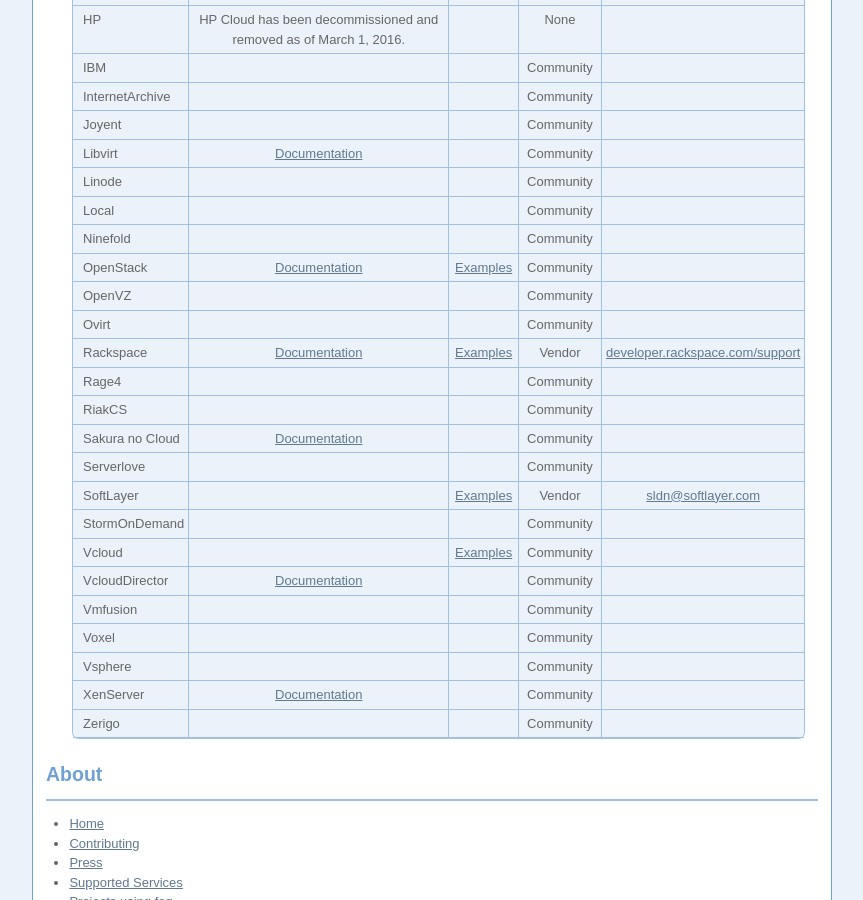
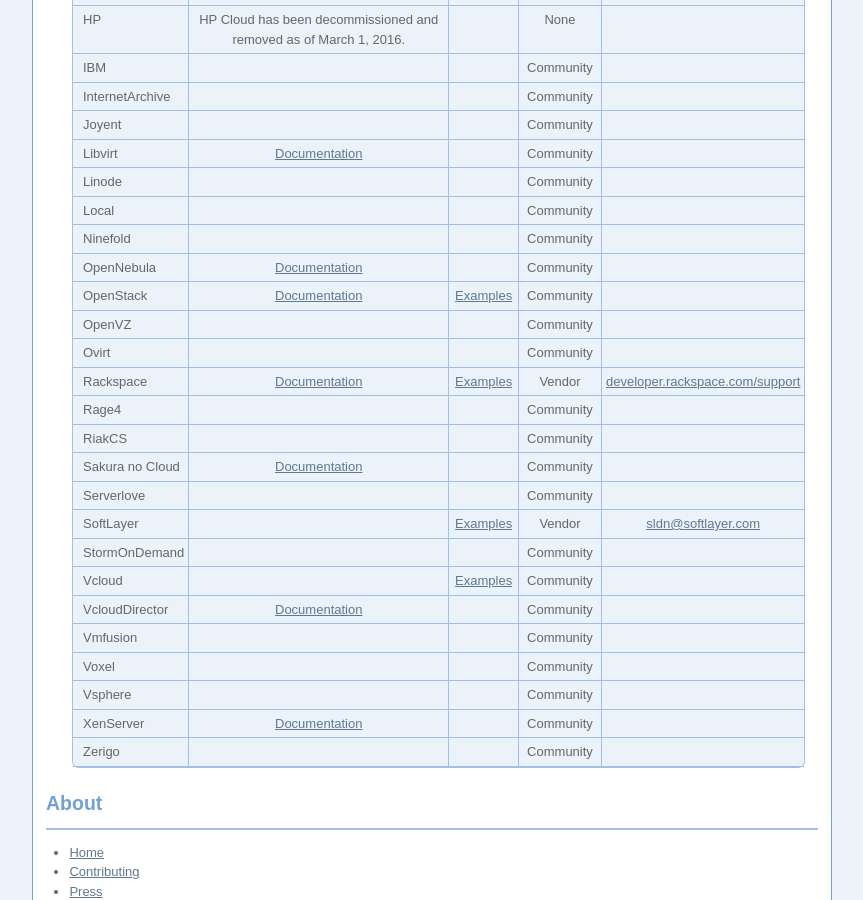
Before and after one commit to fog/fog.github.com, a Jekyll site: the page built from about/provider_documentation.markdown, in a window 1280 px wide and 900 px high, scrolled down 1027 px. Shown: the whole window, without its empty margins (208-1071 px from the left). Built offline with Jekyll 4.4.1, drawn with Linux system fonts in a browser that asks for light colours; nearby versions of some CDN libraries.

Commit message:
Added OpenNebula provider

```diff
--- a/about/provider_documentation.markdown
+++ b/about/provider_documentation.markdown
@@ -203,6 +203,13 @@ In order to maximize the benefits of open source, you are encouraged submit bugs
      <td></td>
    </tr>
    <tr>
+     <td>OpenNebula</td>
+     <td><a href="https://github.com/fog/fog-opennebula/blob/master/README.md">Documentation</a></td>
+     <td></td>
+     <td>Community</td>
+     <td></td>
+   </tr>
+   <tr>
      <td>OpenStack</td>
      <td><a href="https://github.com/fog/fog-openstack/blob/master/docs/getting_started.md">Documentation</a></td>
      <td><a href="https://github.com/fog/fog-openstack/tree/master/examples">Examples</a></td>
```
